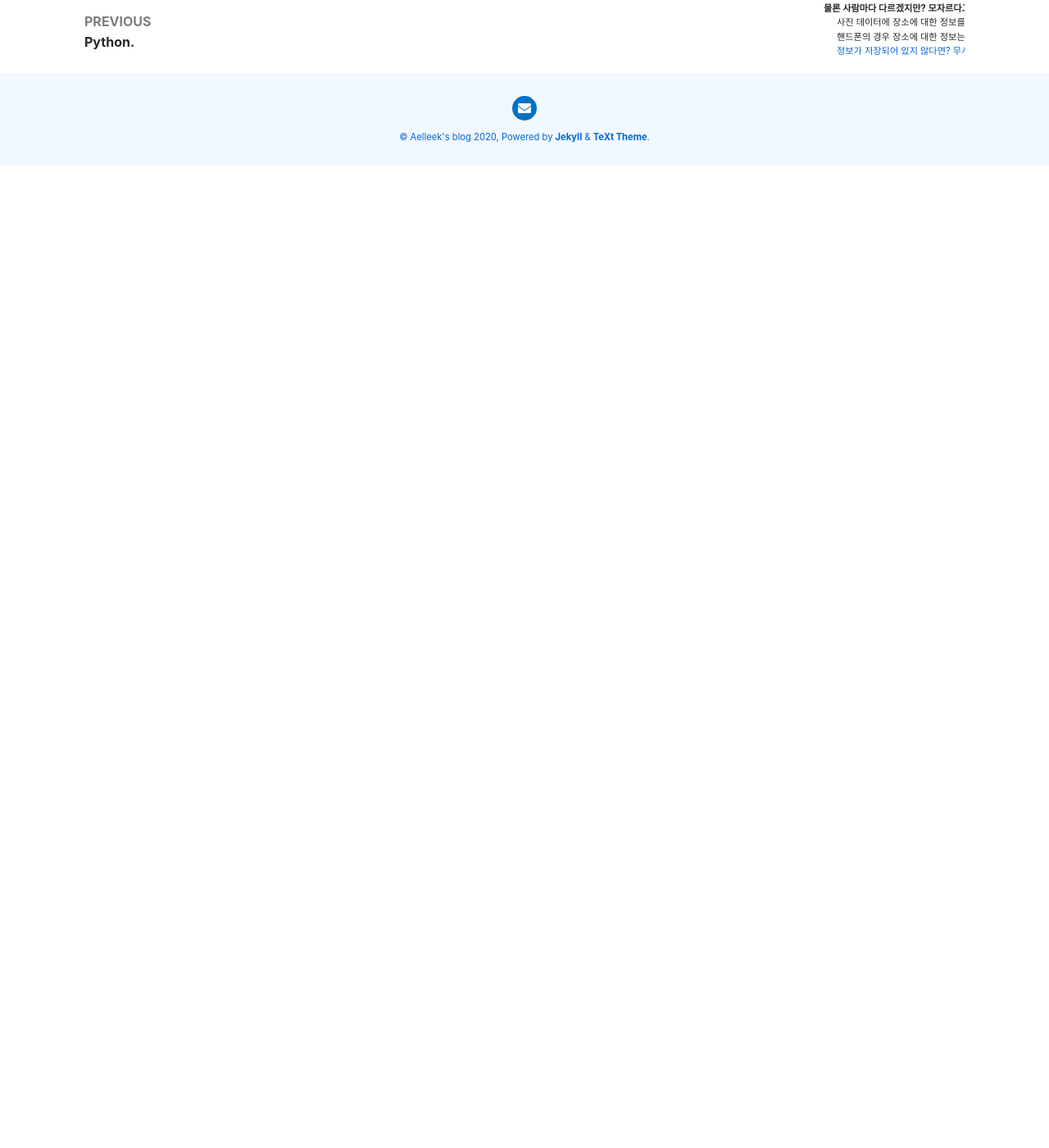
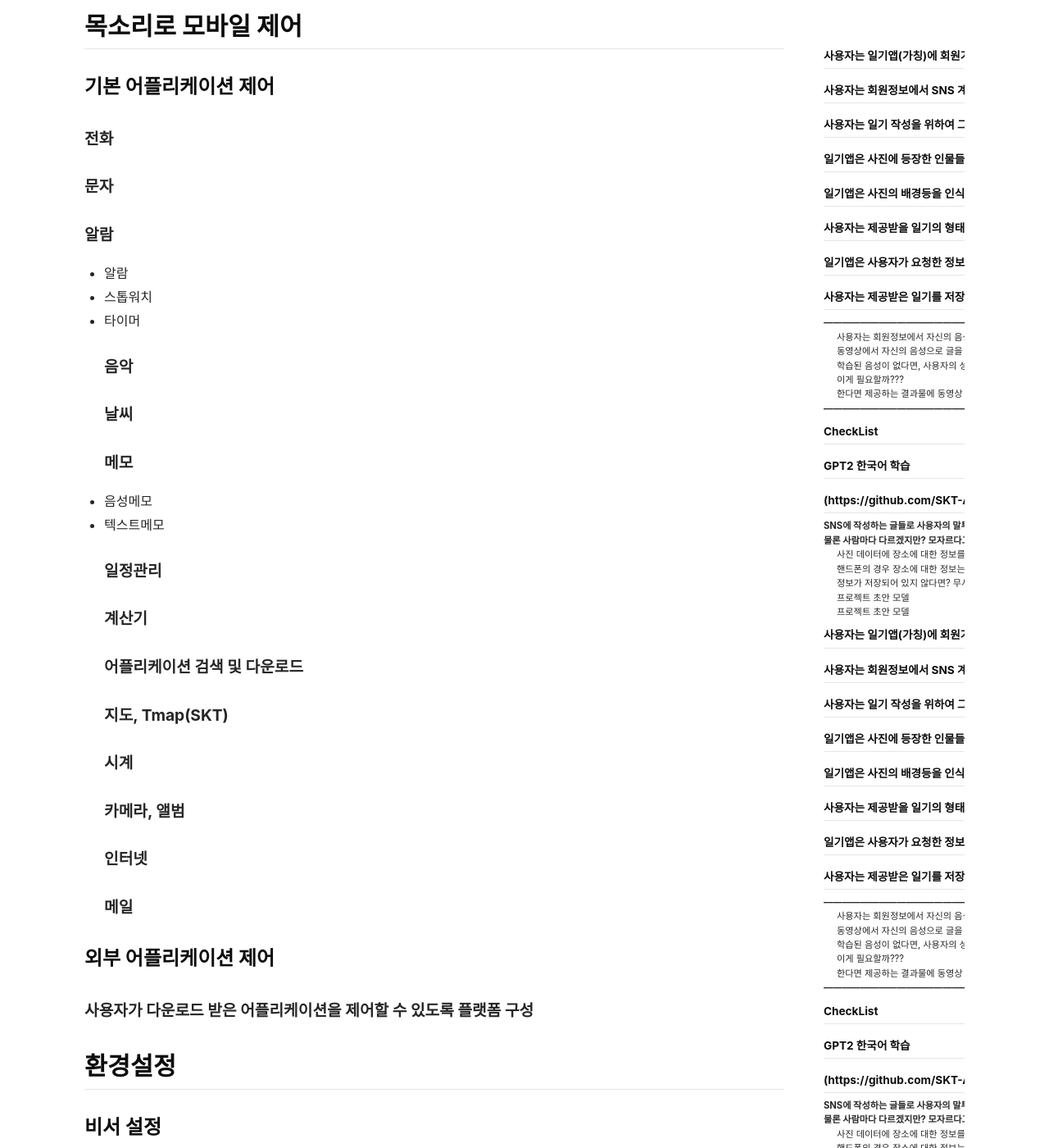
Before and after one commit to Aelleek/aelleek.github.io, a Jekyll site: the page built from _posts/2020-12-17-ProjectIdea.md, in a window 1280 px wide and 1400 px high, scrolled down 15411 px. Shown: the whole window at 82% size. Built offline with Jekyll 4.4.1, drawn with Linux system fonts in a browser that asks for light colours; nearby versions of some CDN libraries; before the commit the page ends 15612 px from its top, so only the background shows below that; some of the changed text lies outside the part shown.

Commit message:
Update ProjectIdea

```diff
--- a/_posts/2020-12-17-ProjectIdea.md
+++ b/_posts/2020-12-17-ProjectIdea.md
@@ -512,3 +512,51 @@ funclist.txt -> 함수 리스트 ( 함수명, 매개변수 개수, 매개변수
 1. 음성 인식 (train dataset update)
 2. 행동 패턴 인식 ( 모델 학습 ㄴㄴ )
 3. GPT3 fine tuning
+
+
+
+
+# 서비스 정리
+
+## 목소리로 모바일 제어
+
+### 기본 어플리케이션 제어
+#### 전화
+#### 문자
+#### 알람
+   - 알람
+   - 스톱워치
+   - 타이머
+#### 음악
+#### 날씨
+#### 메모
+   - 음성메모
+   - 텍스트메모
+#### 일정관리
+#### 계산기
+#### 어플리케이션 검색 및 다운로드
+#### 지도, Tmap(SKT)
+#### 시계
+#### 카메라, 앨범
+#### 인터넷
+#### 메일
+
+### 외부 어플리케이션 제어
+#### 사용자가 다운로드 받은 어플리케이션을 제어할 수 있도록 플랫폼 구성
+
+
+
+## 환경설정
+
+### 비서 설정
+#### 비서 이름 설정
+#### 비서 목소리 설정
+#### 타 비서 프로그램 해고 (시리, 빅스비)
+#### 주인 목소리 등록
+#### 화면에 Text 표시 설정
+   - 비서가 말한 내용
+   - 사용자가 말한 내용
+
+### 기본 앱 설정
+#### 기본 앱 목록 제공
+#### 사용 가능한 앱 목록 제공
```
